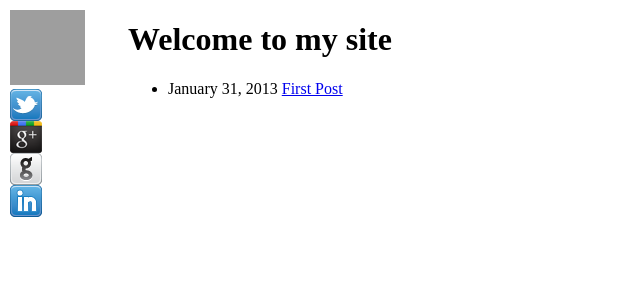
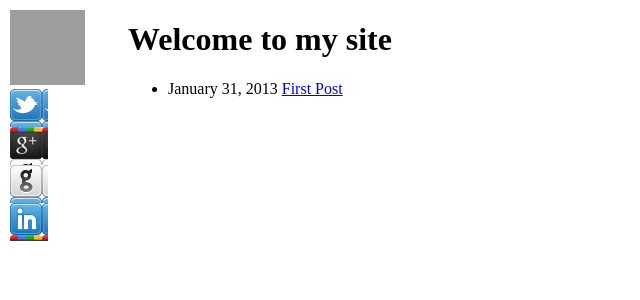
Before and after one commit to krschmidt/krschmidt.github.com, a Jekyll site: the page built from index.html, in a window 1280 px wide. Shown: the top 300 px of the page, without its empty margins (0-640 px from the left). Built offline with Jekyll 4.4.1, drawn with Linux system fonts in a browser that asks for light colours; grey boxes are pictures that could not be loaded.

Commit message:
playing with nav bar css

```diff
--- a/css/main.css
+++ b/css/main.css
@@ -2,24 +2,32 @@
   left: 10px;
   position: fixed;
   top: 10px;
-  width: 100px; }
+  width: 95px; }
+  nav img {
+    margin: 0 auto; }
 
 #main {
   margin-left: 120px; }
 
+#social-media {
+  text-align: center; }
+  #social-media a {
+    float: left; }
+
 .sprite {
   background: url(/img/sprite.png);
   height: 32px;
-  width: 32px; }
+  width: 32px;
+  padding: 3px; }
 
 .sprint-twitter {
-  background-position: 0px 0px; }
+  background-position: 0 0; }
 
 .sprite-linkedin {
-  background-position: 0px -32px; }
+  background-position: 0 -32px; }
 
 .sprite-google-plus {
-  background-position: 0px -64px; }
+  background-position: 0 -64px; }
 
 .sprite-github {
-  background-position: 0px -96px; }
+  background-position: 0 -96px; }
```
Also changed, not shown: css/main.scss (+12 -1 lines).
